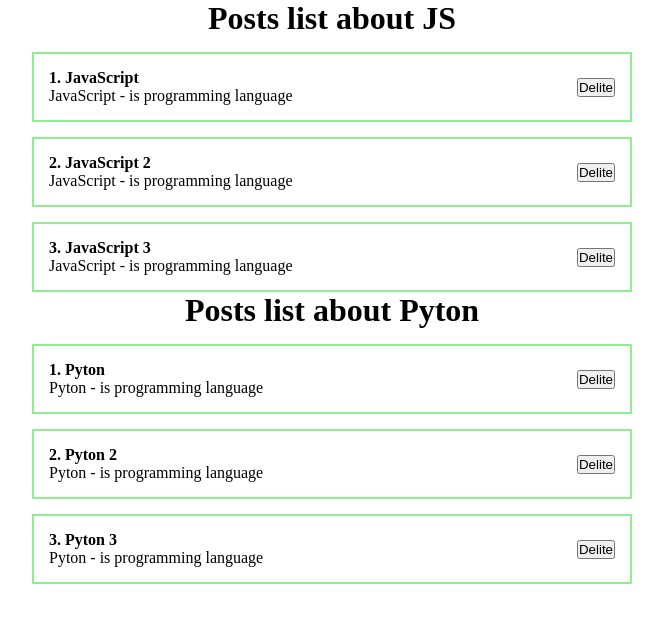
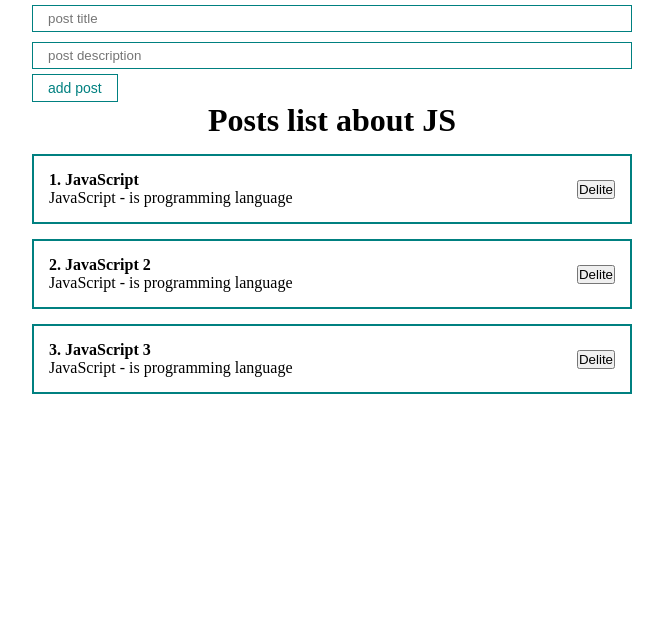
Before and after one commit to IsaAgverdiev/react-fund, a React (Create React App) app: page / in a window 1280 px wide. Shown: the top 622 px of the page, without its empty margins (308-971 px from the left). Built offline with nearby package versions, Linux system fonts and the light colour scheme; the HTML template or start-up script is replaced by a standard one.

Commit message:
feat: add custom UI btn+input

```diff
--- a/src/App.js
+++ b/src/App.js
@@ -2,6 +2,9 @@
 import ClassCounter from './components/ClassCounter';
 import Counter from './components/Counter';
 import PostList from './components/PostList';
+import MyButton from './components/UI/button/MyButton';
+import MyInput from './components/UI/input/MyInput';
+
 import './styles/App.css';
 
 function App() {
@@ -10,16 +13,27 @@
     { id: 2, title: 'JavaScript 2', body: 'JavaScript - is programming language' },
     { id: 3, title: 'JavaScript 3', body: 'JavaScript - is programming language' },
   ]);
-  const [posts2, setPosts2] = useState([
-    { id: 1, title: 'Pyton', body: 'Pyton - is programming language' },
-    { id: 2, title: 'Pyton 2', body: 'Pyton - is programming language' },
-    { id: 3, title: 'Pyton 3', body: 'Pyton - is programming language' },
-  ]);
+
+  const [title, setTitle] = useState('');
+
+  const addNewPost = (e) => {
+    e.preventDefault();
+    console.log(title);
+  };
 
   return (
     <div className='App'>
+      <from>
+        <MyInput
+          value={title}
+          onChange={(e) => setTitle(e.target.value)}
+          type='text'
+          placeholder='post title'
+        />
+        <MyInput type='text' placeholder='post description' />
+        <MyButton onClick={addNewPost}>add post</MyButton>
+      </from>
       <PostList posts={posts} title='Posts list about JS' />
-      <PostList posts={posts2} title='Posts list about Pyton' />
     </div>
   );
 }
--- a/src/components/PostItem.jsx
+++ b/src/components/PostItem.jsx
@@ -1,7 +1,6 @@
 import React from 'react'
 
 const PostItem = (props) => {
-  console.log(props);
   return (
       <div className='post'>
         <div className='post__content'>
--- /dev/null
+++ b/src/components/UI/button/MyButton.jsx
@@ -0,0 +1,12 @@
+import React from 'react'
+import classes from './Mybutton.module.css';
+
+const MyButton = ({children, ...props}) => {
+  return (
+    <button {...props } className={classes.myBtn}>
+      {children}
+    </button>
+  )
+}
+
+export default MyButton
--- /dev/null
+++ b/src/components/UI/button/Mybutton.module.css
@@ -0,0 +1,8 @@
+.myBtn {
+  padding: 5px 15px;
+  color: teal;
+  font-size: 14px;
+  background: transparent;
+  border: 1px solid teal;
+  cursor: pointer;
+}
--- /dev/null
+++ b/src/components/UI/input/MyInput.jsx
@@ -0,0 +1,10 @@
+import React from 'react'
+import classes from './MyInput.module.css';
+
+const MyInput = (props) => {
+  return (
+    <input className={classes.myInput} {...props} />
+  )
+}
+
+export default MyInput
--- /dev/null
+++ b/src/components/UI/input/MyInput.module.css
@@ -0,0 +1,6 @@
+.myInput {
+  width: 100%;
+  padding: 5px 15px;
+  margin: 5px 0;
+  border: 1px solid teal;
+}
--- a/src/styles/App.css
+++ b/src/styles/App.css
@@ -16,7 +16,7 @@
 .post {
   display: flex;
   padding: 15px;
-  border: 2px solid lightgreen;
+  border: 2px solid teal;
   margin-top: 15px;
   justify-content: space-between;
   align-items: center;
```
